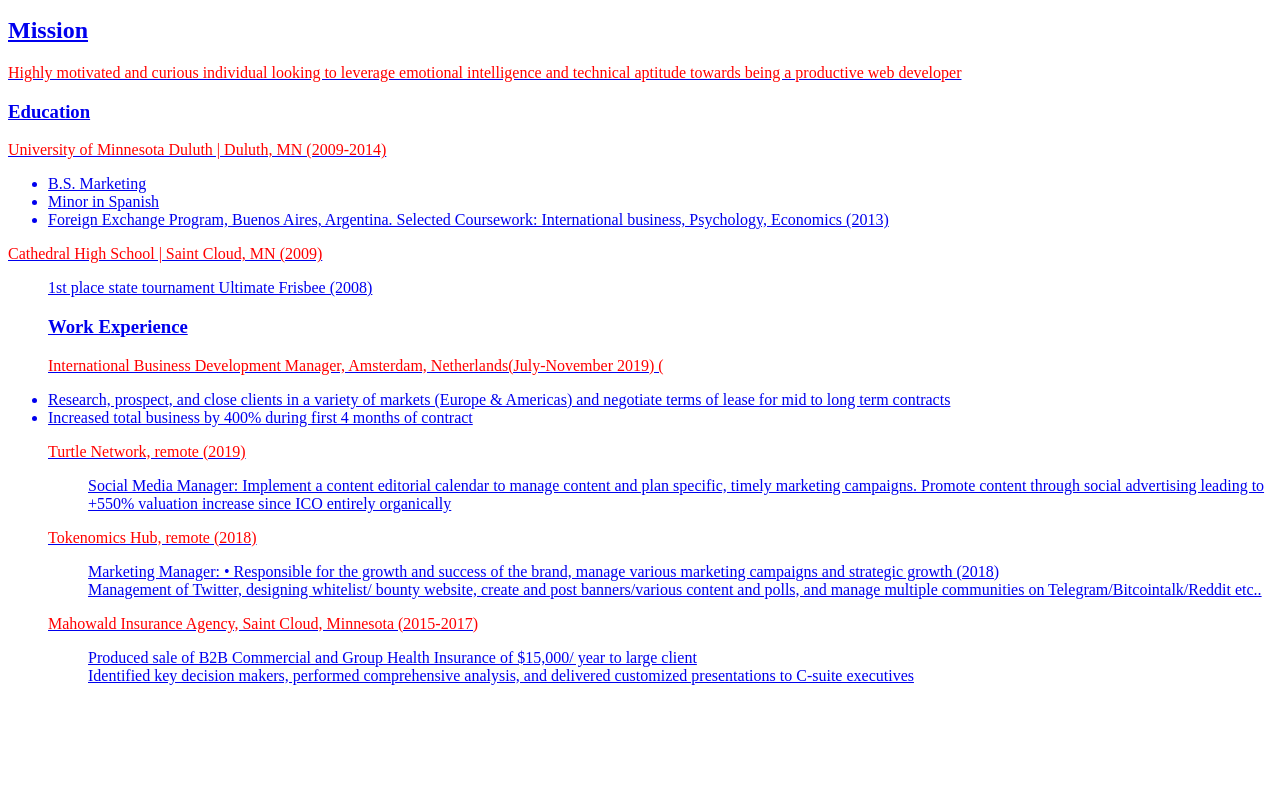
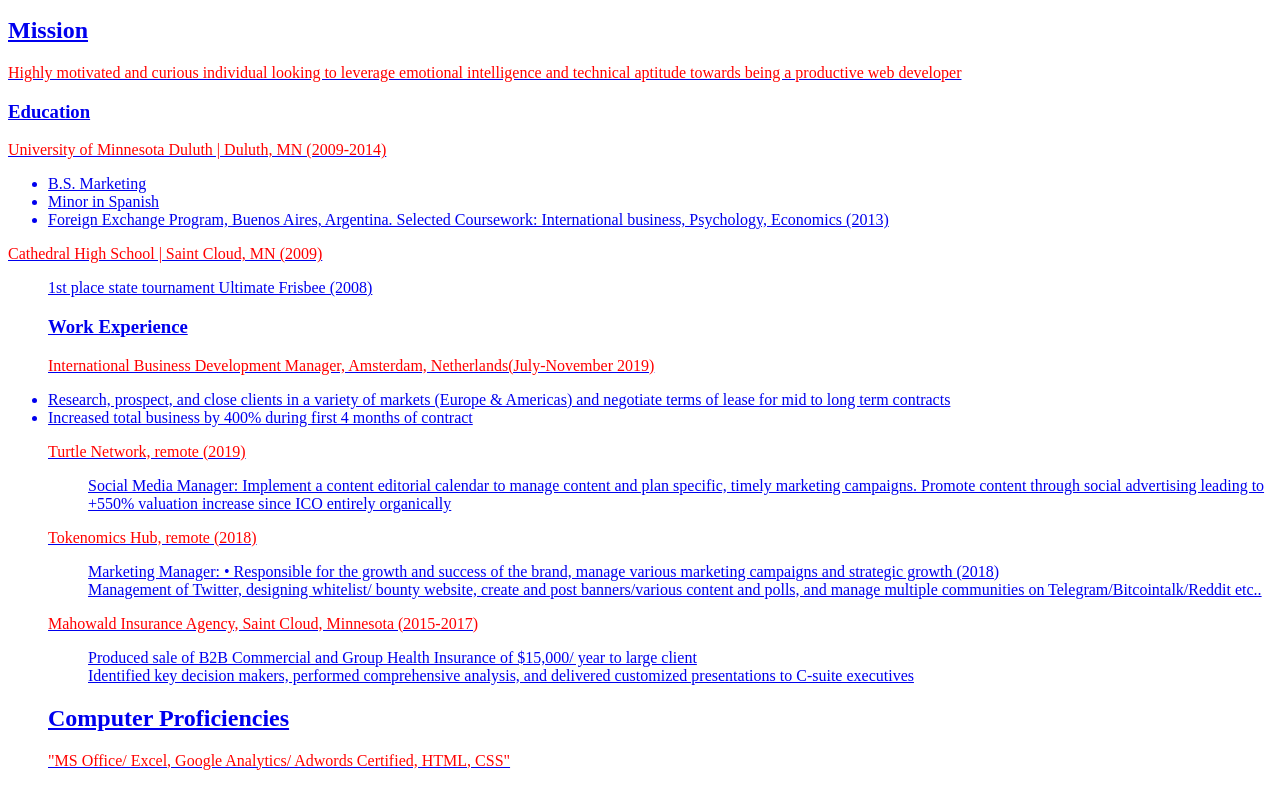
Before and after one commit to gordmanMD/GordmanMD.girhub.io, a plain HTML site: page index.html in a window 1280 px wide. Shown: the part 397-1183 px from the top of the page. Before the commit the page ends 1098 px from the top, so only its background shows below. Drawn offline with Linux system fonts and the light colour scheme.

Commit message:
last paragraph added

```diff
--- a/index.html
+++ b/index.html
@@ -36,7 +36,7 @@
 
       <article>
     <h3> Work Experience </h3>
-        <p> International Business Development Manager, Amsterdam, Netherlands(July-November 2019) ( </p>
+        <p> International Business Development Manager, Amsterdam, Netherlands(July-November 2019) </p>
           <li>  Research, prospect, and close clients in a variety of markets (Europe & Americas) and negotiate terms of lease for mid to long term contracts</li>
           <li>  Increased total business by 400% during first 4 months of contract  </li>
 
@@ -50,5 +50,13 @@
                       <ul> Produced sale of B2B Commercial and Group Health Insurance of $15,000/ year to large client </ul>
                       <ul> Identified key decision makers, performed comprehensive analysis, and delivered customized presentations to C-suite executives </ul>
 
+         <article>
+         <h2> Computer Proficiencies </h2>
+          <p> "MS Office/ Excel, Google Analytics/ Adwords Certified, HTML, CSS" </p>
+
+                                                            </article>
+
+
+
     </body>
     </html>
```
